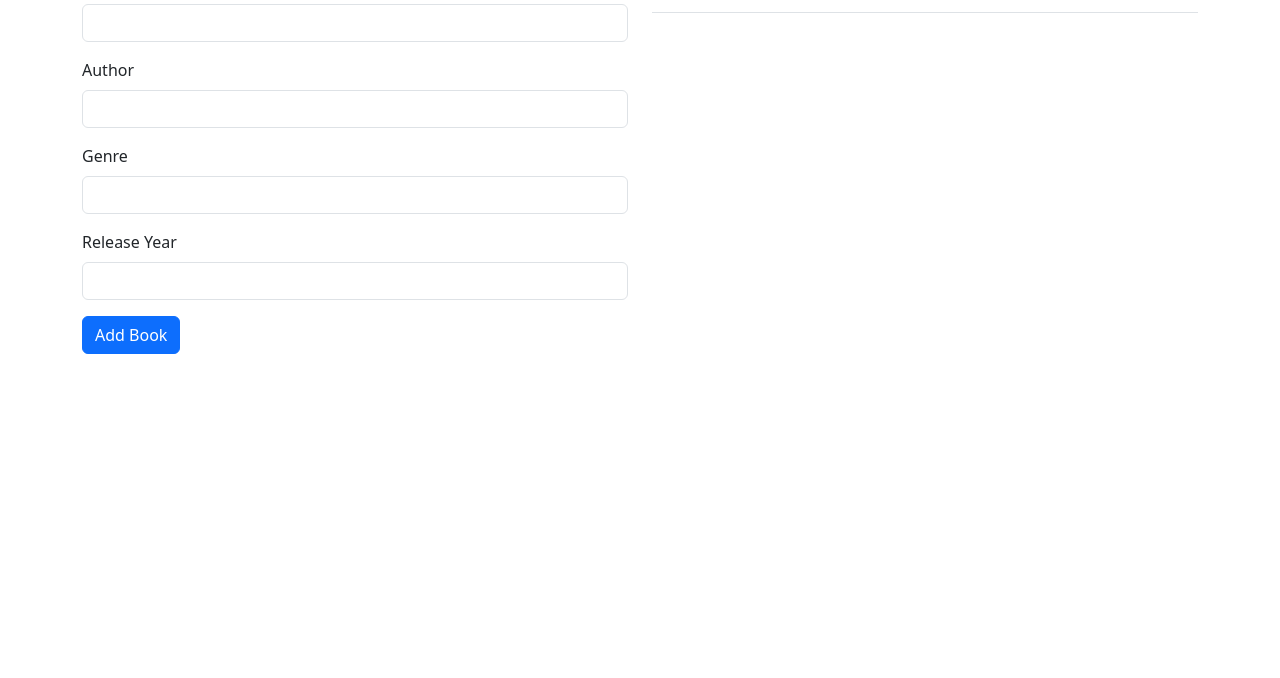
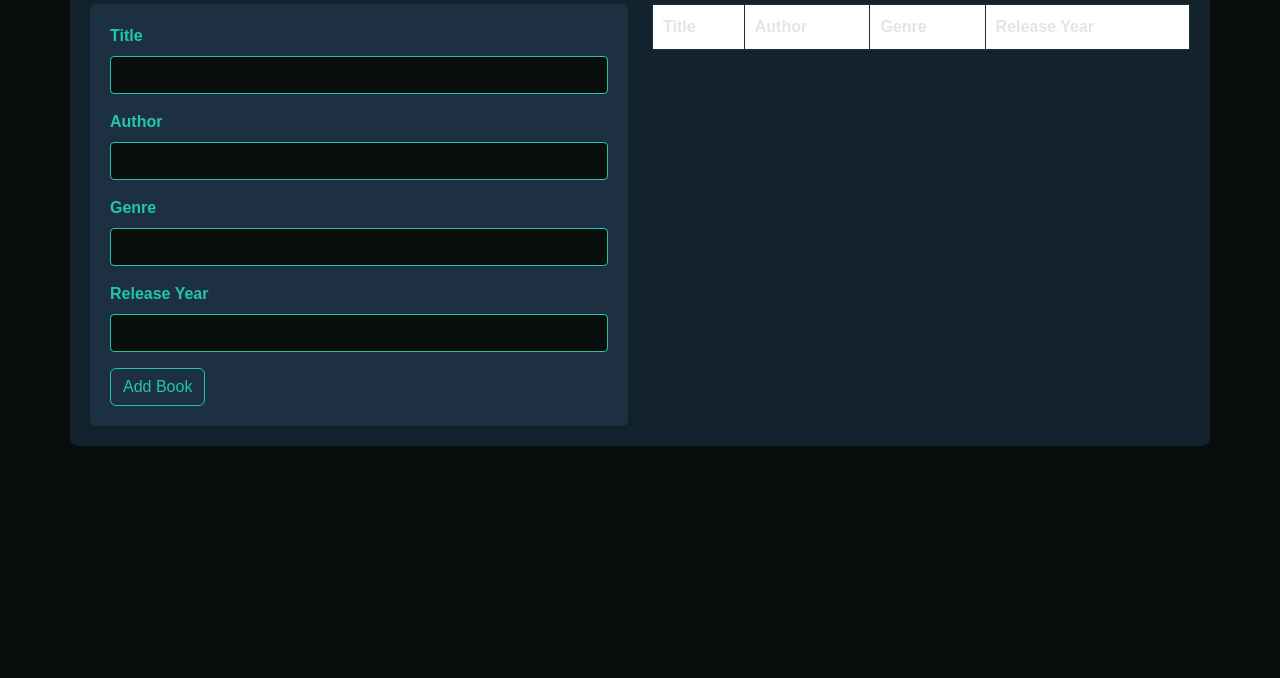
Before and after one commit to HobbesHub/AdvWebGProj2, a plain HTML site: page index.html in a window 1280 px wide. Shown: the part 122-800 px from the top of the page. Drawn offline with nearby package versions, Linux system fonts and the light colour scheme; no server answers.

Commit message:
css style sheet

```diff
--- a/index.html
+++ b/index.html
@@ -5,6 +5,7 @@
   <meta name="viewport" content="width=device-width, initial-scale=1.0">
   <title>Library App</title>
   <link href="https://cdn.jsdelivr.net/npm/bootstrap@5.3.0/dist/css/bootstrap.min.css" rel="stylesheet">
+  <link href="styles.css" rel="stylesheet">
 </head>
 <body>
 
--- /dev/null
+++ b/styles.css
@@ -0,0 +1,84 @@
+
+/* Enhanced Stylesheet for Library App with Neon Green and Blue Theme */
+
+body {
+    background-color: #0a0f0d; /* Dark background for contrast */
+    color: #e4e4e4; /* Light text color for readability */
+    font-family: 'Arial', sans-serif;
+  }
+
+  h2 {
+    color: #21c7a8; /* Neon green for headings */
+    margin-bottom: 20px;
+  }
+
+  .container {
+    background-color: #12232e; /* Dark blue background */
+    padding: 20px;
+    border-radius: 8px;
+    box-shadow: 0 0 10px rgba(0, 0, 0, 0.3);
+  }
+
+  /* Form Styles */
+  #addBookForm {
+    background-color: #1c3041; /* Slightly lighter blue for form background */
+    padding: 20px;
+    border-radius: 5px;
+    box-shadow: 0 0 5px rgba(0, 0, 0, 0.1);
+  }
+
+  #addBookForm .form-label {
+    font-weight: bold;
+    color: #21c7a8; /* Neon green for labels */
+  }
+
+  #addBookForm .form-control {
+    background-color: #0a0f0d; /* Dark input backgrounds */
+    color: #e4e4e4; /* Light text for inputs */
+    border-radius: 4px;
+    border: 1px solid #21c7a8; /* Neon green border */
+  }
+
+  #addBookForm .btn-primary {
+    background-color: #1c3041; /* Dark blue button */
+    border-color: #21c7a8; /* Neon green border */
+    color: #21c7a8; /* Neon green text */
+  }
+
+  #addBookForm .btn-primary:hover {
+    background-color: #16324c; /* Slightly darker blue on hover */
+    color: #e4e4e4;
+  }
+
+  /* Table Styles */
+  .table {
+    margin-top: 20px;
+    border-collapse: collapse;
+  }
+
+  .table thead {
+    background-color: #21c7a8; /* Neon green for table headers */
+    color: #0a0f0d; /* Dark text color for contrast */
+  }
+
+  .table th,
+  .table td {
+    padding: 10px;
+    border: 1px solid #1c3041; /* Dark blue borders */
+    color: #e4e4e4; /* Light text color for readability */
+  }
+
+  /* Responsive Layout */
+  @media (max-width: 768px) {
+    .container {
+      padding: 10px;
+    }
+
+    .row {
+      flex-direction: column;
+    }
+
+    .col-md-6 {
+      margin-bottom: 20px;
+    }
+  }
```
